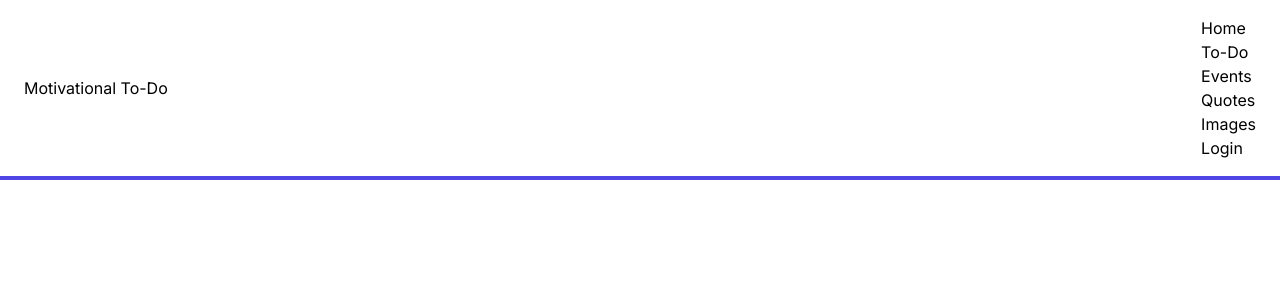
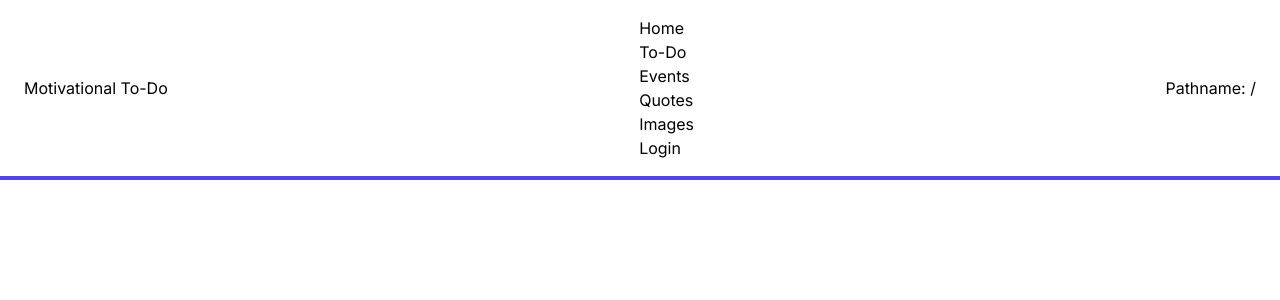
Before and after one commit to matthew-talamantes/motivational-todo, a Next.js app in the folder frontend/: page / in a window 1280 px wide. Shown: the top 300 px of the page. Built offline with nearby package versions, Linux system fonts and the light colour scheme.

Commit message:
Seperate navItems into their own component

```diff
--- a/frontend/src/components/header.tsx
+++ b/frontend/src/components/header.tsx
@@ -1,17 +1,32 @@
+"use client"
+
+import Link from 'next/link';
+import { usePathname } from 'next/navigation';
+
+import NavItem from './mainNav/navItem';
+
 export default function Header() {
+
+    const navItems = [
+        { title: 'Home', link: '/' },
+        { title: 'To-Do', link: '/to-do' },
+        { title: 'Events', link: '/events' },
+        { title: 'Quotes', link: '/quotes' },
+        { title: 'Images', link: '/images' },
+        { title: 'Login', link: '/login' },
+    ];
+
     return (
         <header className="flex justify-between items-center py-4 px-6 bg-white border-b-4 border-indigo-600">
             <h1>Motivational To-Do</h1>
             <nav aria-label="Main Menu">
                 <ul>
-                    <li><a href="#"><h4>Home</h4></a></li>
-                    <li><a href="#"><h4>To-Do</h4></a></li>
-                    <li><a href="#"><h4>Events</h4></a></li>
-                    <li><a href="#"><h4>Quotes</h4></a></li>
-                    <li><a href="#"><h4>Images</h4></a></li>
-                    <li><a href="#"><h4>Login</h4></a></li>
+                    {navItems.map((item, index) => (
+                        <NavItem key={index} title={item.title} link={item.link} active={usePathname() === item.link} />
+                    ))}
                 </ul>
             </nav>
+            <h2>Pathname: {usePathname()}</h2>
         </header>
-    )
+    );
 };
--- /dev/null
+++ b/frontend/src/components/mainNav/navItem.tsx
@@ -0,0 +1,8 @@
+import Link from 'next/link';
+export default function NavItem({ title, link, active = false }: { title: string, link: string, active: boolean }) {
+    return (
+        <li className="nav-item">
+            <Link href={link} aria-current={active ? 'page' : false}><h4>{title}</h4></Link>
+        </li>
+    )
+}
```
